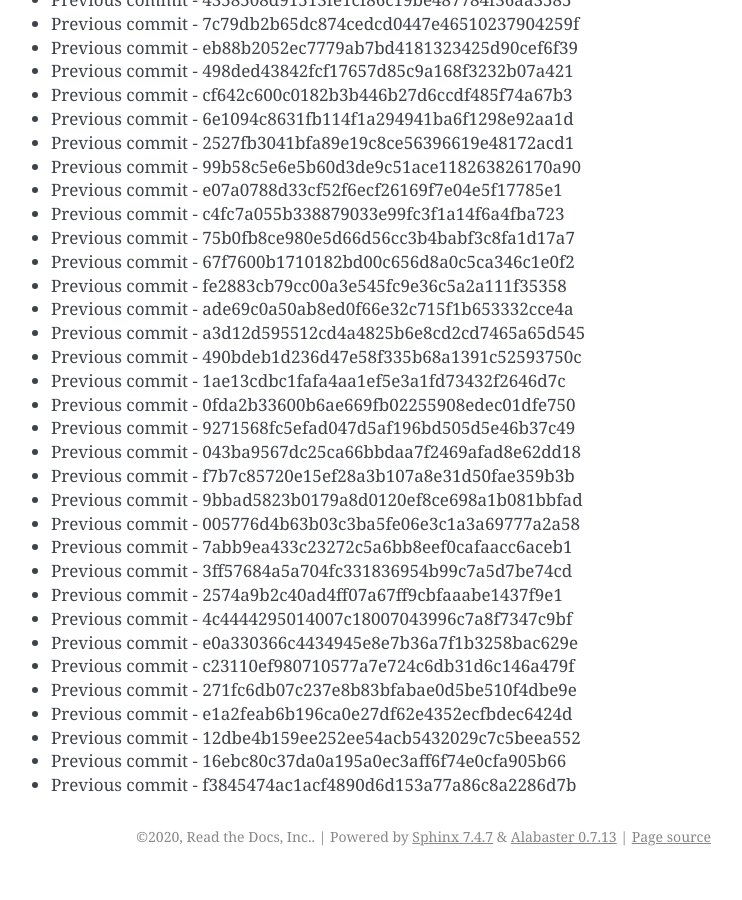
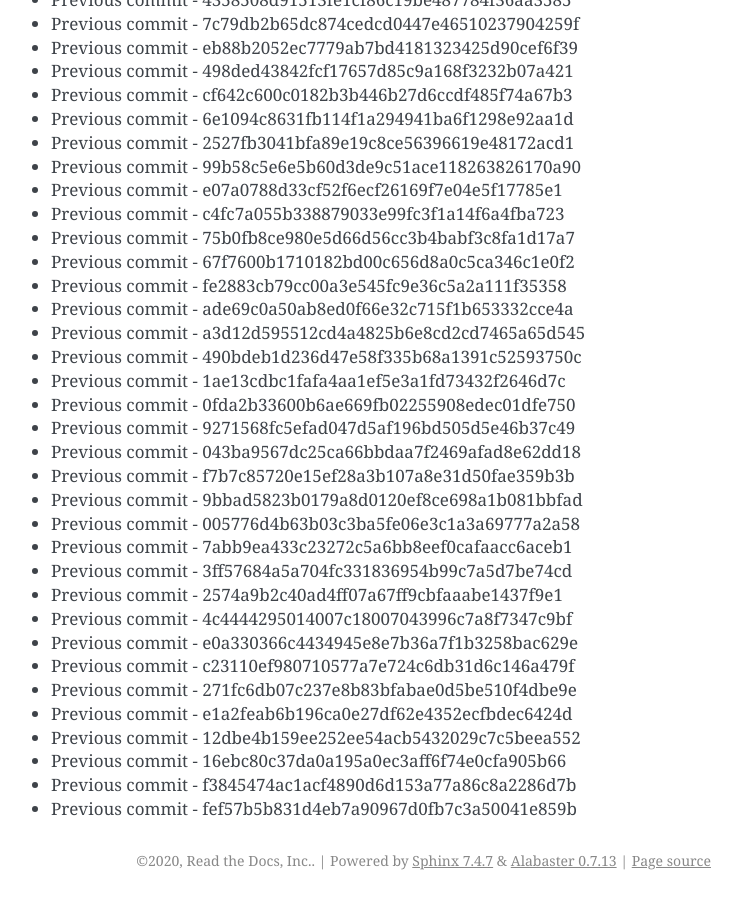
Before and after one commit to readthedocs/rtd-git-stresstest, a Sphinx documentation site: the page built from docs/updates.rst, in a window 1280 px wide and 900 px high, scrolled down 88585 px. Shown: the whole window, without its empty margins (399-1141 px from the left). Built offline with Sphinx 7.4.7, drawn with Linux system fonts in a browser that asks for light colours; before the commit the page ends 89461 px from its top, so only the background shows below that.

Commit message:
Generating commit from previous: fef57b5b831d4eb7a90967d0fb7c3a50041e859b

```diff
--- a/docs/updates.rst
+++ b/docs/updates.rst
@@ -3754,3 +3754,4 @@ It can be tested for any performance characteristics.
 * Previous commit - 12dbe4b159ee252ee54acb5432029c7c5beea552
 * Previous commit - 16ebc80c37da0a195a0ec3aff6f74e0cfa905b66
 * Previous commit - f3845474ac1acf4890d6d153a77a86c8a2286d7b
+* Previous commit - fef57b5b831d4eb7a90967d0fb7c3a50041e859b
```
